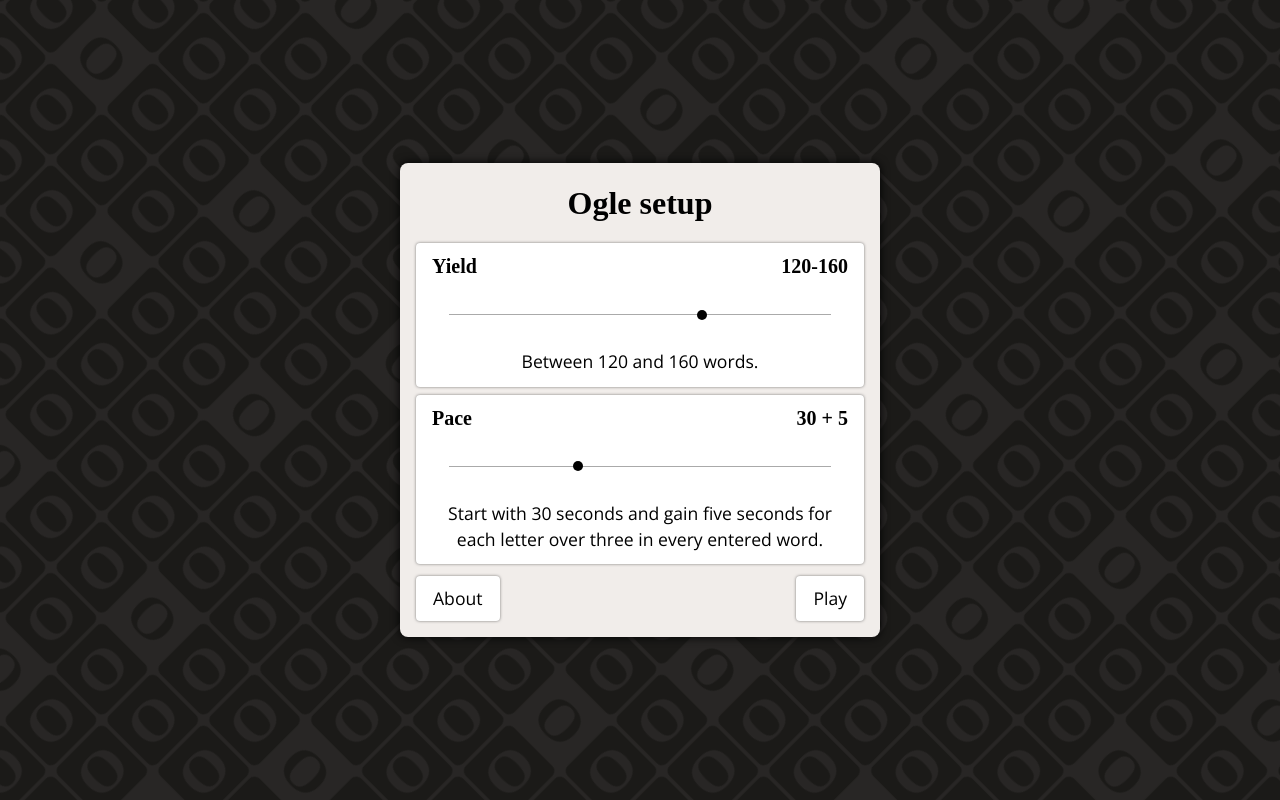
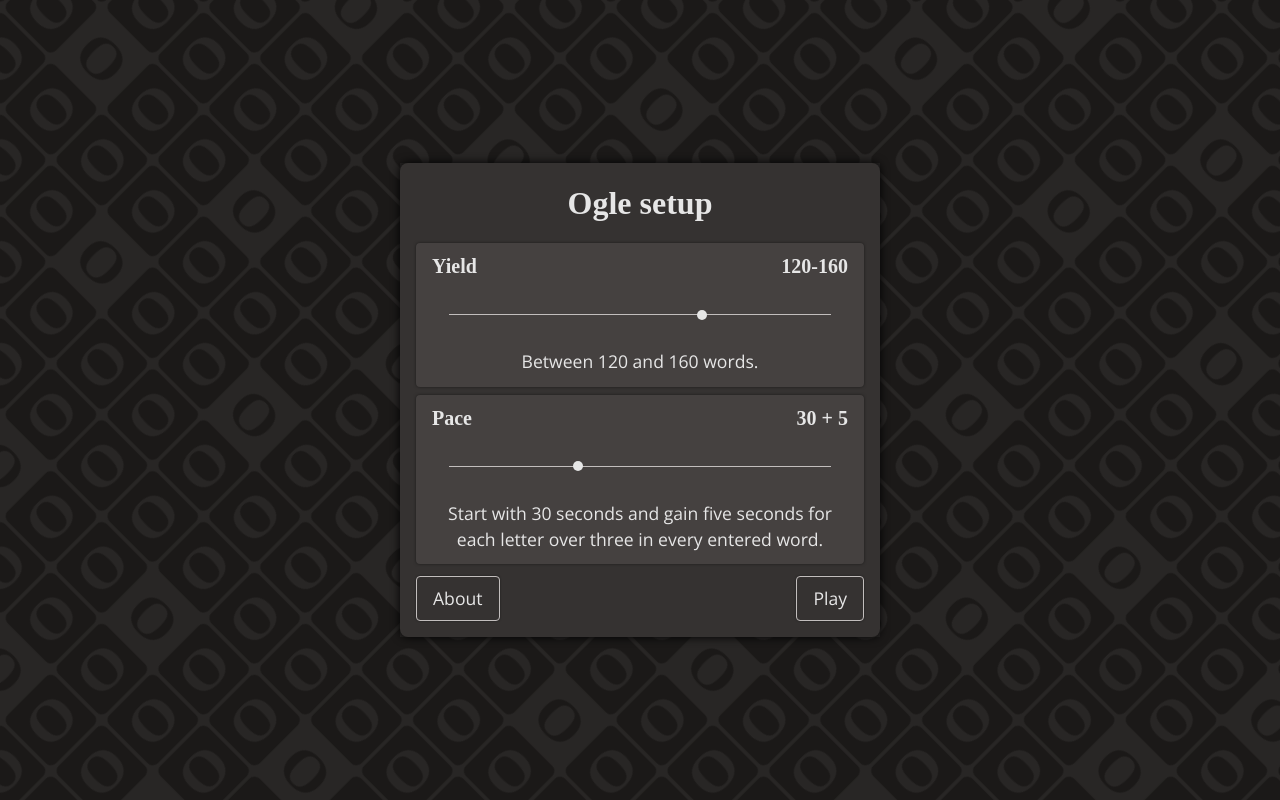
Before and after one commit to anthemion-org/ogle-web, a React (Create React App) app: page / in a window 1280 px wide. Built offline with nearby package versions, Linux system fonts and the light colour scheme; a web font is replaced by a local one.

Commit message:
Small changes

```diff
--- a/src/App.js
+++ b/src/App.js
@@ -25,10 +25,10 @@
 	useEffect(ouStore_StApp, [oStApp]);
 
 	return (
-		<>
+		<div id="ContainTheme" className="ThemeDk">
 			<BackPage />
 			<View StApp={oStApp} uUpd_StApp={ouUpd_StApp} />
-		</>
+		</div>
 	);
 }
 
--- a/src/UI/ViewAbout.css
+++ b/src/UI/ViewAbout.css
@@ -16,7 +16,7 @@
 
 	/* Need to use 'filter' here, or the shadow won't be rendered under
 	// transparent areas within the SVG: */
-	filter: drop-shadow(0 0 4px black);
+	filter: drop-shadow(0 0 2px black);
 }
 
 #ViewAbout h1 {
--- a/src/UI/ViewSetup.css
+++ b/src/UI/ViewSetup.css
@@ -8,6 +8,8 @@
 }
 
 #ViewSetup section {
+	/* min-height: 12rem; */
+
 	border-radius: 0.25rem;
 	padding: 0.5rem 1rem 0.75rem 1rem;
 	background-color: var(--ColorSlideBack);
--- a/src/index.css
+++ b/src/index.css
@@ -10,21 +10,20 @@
 :root {
 	--FontFamilySerif: "Brygada 1918", serif;
 	--FontFamilySans: "Open Sans", sans-serif;
+}
 
-	/* Color styles
-	// ------------ */
-
+.ThemeLt {
 	--ColorViewBack: hsl(30, 20%, 93%);
 	--ColorViewBackAlt: hsl(30, 10%, 86%);
 
-	--ColorDlgBack: hsl(0, 0%, 90%);
+	--ColorDlgBack: hsl(30, 10%, 93%);
 
 	--ColorText: black;
 	--ColorTextAlt1: hsl(0, 60%, 50%);
 	--ColorTextAlt2: hsl(30, 60%, 50%);
 
-	--ColorLink: initial;
-	--ColorLinkVisit: initial;
+	--ColorLink: hsl(30, 75%, 40%);
+	--ColorLinkVisit: hsl(30, 75%, 40%);
 
 	--ColorRule: black;
 
@@ -65,7 +64,7 @@
 	--ColorPattBackLt: hsl(30, 4%, 10%)
 }
 
-/* :root {
+.ThemeDk {
 	--ColorViewBack: hsl(18, 4%, 20%);
 	--ColorViewBackAlt: hsl(18, 4%, 26%);
 
@@ -78,25 +77,25 @@
 	--ColorLink: hsl(30, 60%, 70%);
 	--ColorLinkVisit: hsl(30, 60%, 70%);
 
-	--ColorRule: hsl(0, 0%, 90%);
+	--ColorRule:  hsl(18, 4%, 75%);
 
 	--ColorBtnBack: transparent;
 	--ColorBtnBackDisab: hsl(18, 4%, 30%);
 	--ColorBtnBackHov: hsl(18, 4%, 30%);
 	--ColorBtnBackAct: hsl(18, 2%, 15%);
 	--StyBtnOutFoc: 1px solid hsl(30, 60%, 40%);
-	--ColorBtnBord: hsl(0, 0%, 70%);
+	--ColorBtnBord: hsl(18, 4%, 75%);
 	--ColorBtnText: hsl(0, 0%, 90%);
 	--ColorBtnTextDisab: hsl(0, 0%, 70%);
 
 	--ColorInBack: hsl(18, 4%, 30%);
-	--ColorInBord: hsl(0, 0%, 70%);
+	--ColorInBord: hsl(18, 4%, 75%);
 	--StyInOutFoc: 1px solid hsl(30, 60%, 40%);
 	--ColorInText: hsl(0, 0%, 90%);
 
 	--ColorSlideBack: hsl(18, 4%, 26%);
-	--StySlideBordFoc: 1px dashed hsl(30, 40%, 60%);
-	--ColorSlideTrack: hsl(0, 0%, 70%);
+	--StySlideBordFoc: 1px dashed hsl(30, 60%, 60%);
+	--ColorSlideTrack: hsl(18, 4%, 75%);
 	--ColorSlideTrackHov: hsl(30, 60%, 60%);
 	--ColorSlideThumb: hsl(0, 0%, 90%);
 	--ColorSlideThumbHov: hsl(30, 60%, 60%);
@@ -115,13 +114,6 @@
 	--ColorBaseBack: hsl(18, 4%, 15%);
 	--ColorPattBackDk: hsl(18, 4%, 15%);
 	--ColorPattBackLt: hsl(18, 4%, 10%)
-} */
-
-html {
-	background-color: var(--ColorBaseBack);
-
-	font-family: var(--FontFamilySans);
-	color: var(--ColorText);
 }
 
 #Root {
@@ -129,6 +121,13 @@
 
 	display: grid;
 	place-items: center;
+}
+
+#ContainTheme {
+	background-color: var(--ColorBaseBack);
+
+	font-family: var(--FontFamilySans);
+	color: var(--ColorText);
 }
 
 h1, h2, h3, h4, h5, h6 {
@@ -224,7 +223,7 @@
 	white-space: nowrap;
 	color: var(--ColorBtnText);
 
-	box-shadow: 0 0 3px hsla(0, 0%, 0%, 0.5);
+	box-shadow: 0 0 2px hsla(0, 0%, 0%, 0.5);
 }
 
 button:focus, input[type="submit"]:focus, a:focus.Btn {
```
